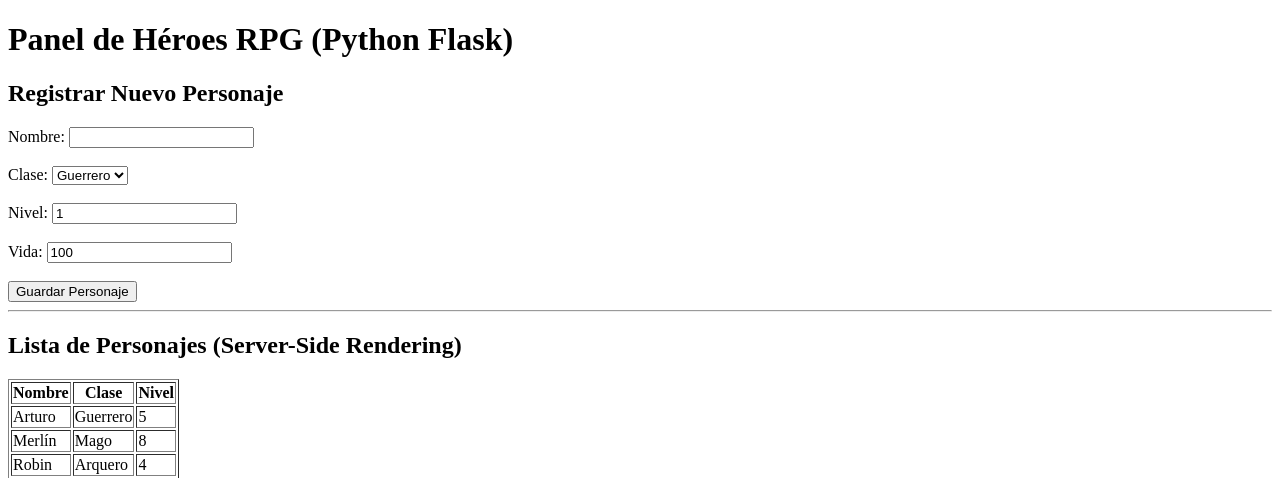
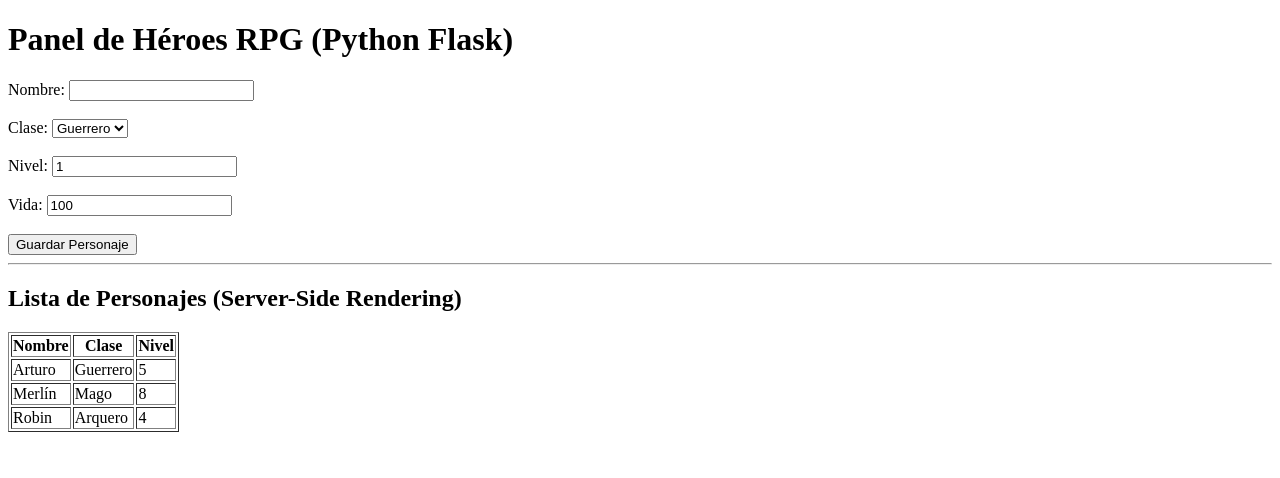
Before and after one commit to Santiago10cmd/RPG_Flask, a Flask app: page /personajes in a window 1280 px wide. Shown: the top 478 px of the page. Run offline with Flask 3, Linux system fonts and the light colour scheme.

Commit message:
feat: ultima actualizacion

```diff
--- a/app.py
+++ b/app.py
@@ -1,7 +1,4 @@
-"""
-PUNTO DE ENTRADA (app.py)
-Inicializa la aplicación Flask y registra los Blueprints del Controlador.
-"""
+
 
 from flask import Flask
 from controllers.personaje_controller import personaje_bp
--- a/controllers/personaje_controller.py
+++ b/controllers/personaje_controller.py
@@ -1,8 +1,4 @@
-"""
-CONTROLADOR (controllers/personaje_controller.py)
-Maneja las rutas GET /personajes y POST /personajes.
-Es el intermediario entre la Vista (HTML con Jinja2) y el Modelo (personaje.py).
-"""
+
 
 from flask import Blueprint, render_template, request, redirect, url_for
 from models.personaje import Personaje, lista_personajes
--- a/templates/index.html
+++ b/templates/index.html
@@ -9,8 +9,7 @@
 
     <h1>Panel de Héroes RPG (Python Flask)</h1>
 
-    <!-- FORMULARIO ESTÁNDAR HTML (Sin JavaScript: envía por POST tradicional) -->
-    <h2>Registrar Nuevo Personaje</h2>
+
     <form action="/personajes" method="POST">
         <label for="nombre">Nombre:</label>
         <input type="text" id="nombre" name="nombre" required>
```
Also changed, not shown: README.md.
